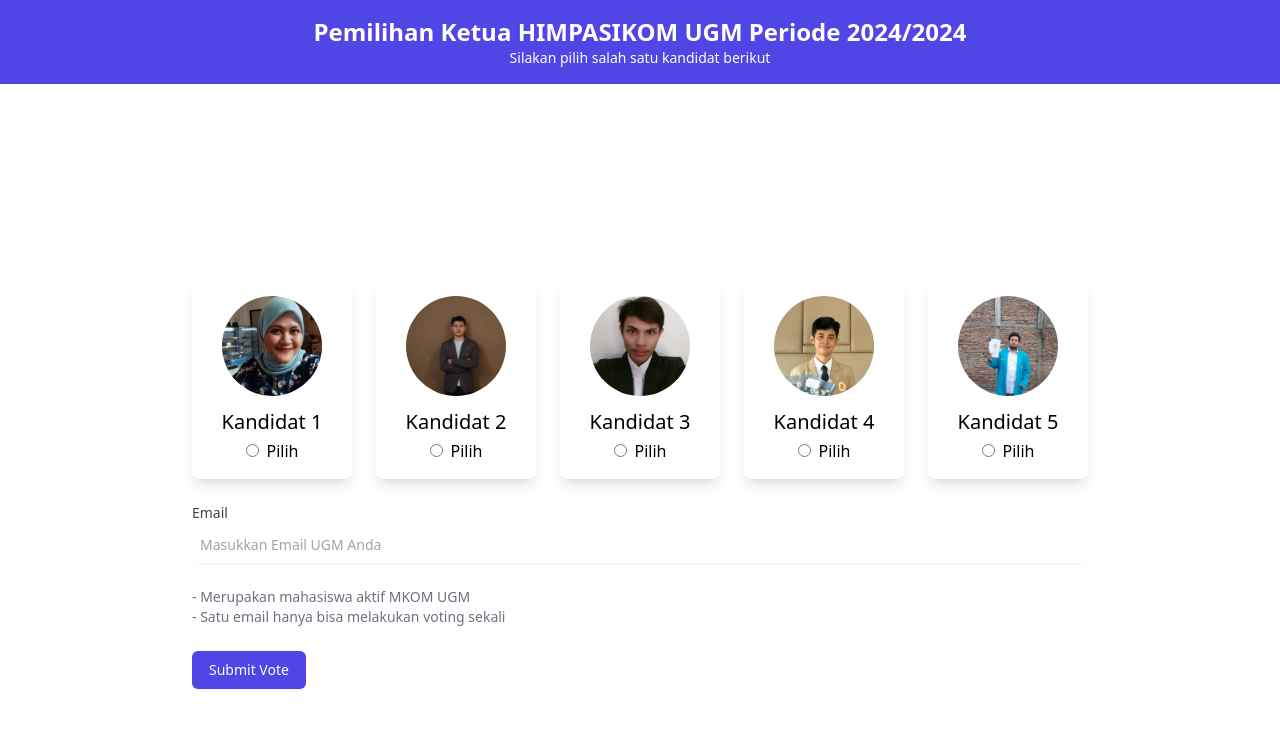
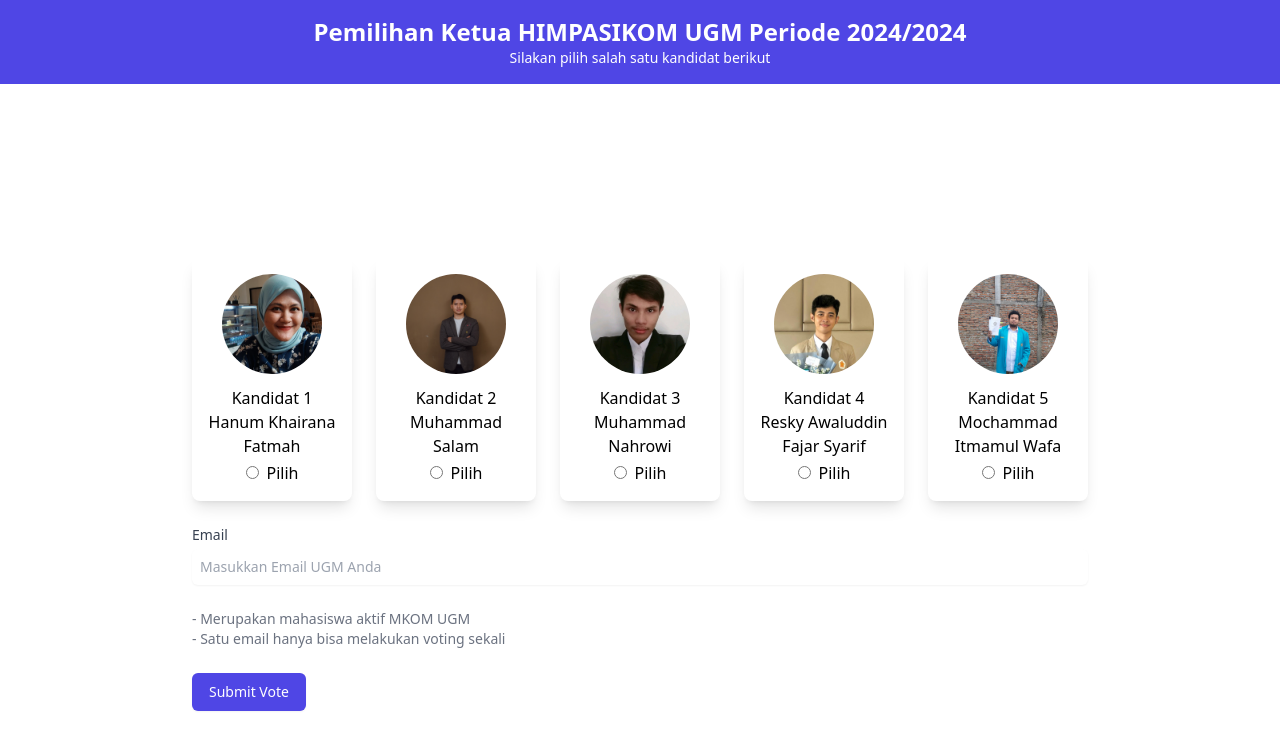
Before and after one commit to yudhaislamisulistya/e_voting_himpasikom, a Next.js app: page / in a window 1280 px wide. Shown: the top 750 px of the page. Built offline with nearby package versions, Linux system fonts and the light colour scheme.

Commit message:
update: Update candidate names and add loading spinner

```diff
--- a/pages/index.js
+++ b/pages/index.js
@@ -10,30 +10,35 @@
 
 // Data dummy untuk kandidat, gantilah dengan data sebenarnya
 const candidates = [
-  { id: 1, name: 'Kandidat 1', imageUrl: '/images/hanum.jpg' },
-  { id: 2, name: 'Kandidat 2', imageUrl: '/images/salam.jpg' },
-  { id: 3, name: 'Kandidat 3', imageUrl: '/images/hans.jpg' },
-  { id: 4, name: 'Kandidat 4', imageUrl: '/images/resky.jpg' },
-  { id: 5, name: 'Kandidat 5', imageUrl: '/images/wafa.jpg' },
+  { id: 1, name: 'Kandidat 1 Hanum Khairana Fatmah', imageUrl: '/images/hanum.jpg' },
+  { id: 2, name: 'Kandidat 2 Muhammad Salam', imageUrl: '/images/salam.jpg' },
+  { id: 3, name: 'Kandidat 3 Muhammad Nahrowi', imageUrl: '/images/hans.jpg' },
+  { id: 4, name: 'Kandidat 4 Resky Awaluddin Fajar Syarif', imageUrl: '/images/resky.jpg' },
+  { id: 5, name: 'Kandidat 5 Mochammad Itmamul Wafa', imageUrl: '/images/wafa.jpg' },
 ];
 
 export default function Home() {
   const [selectedCandidate, setSelectedCandidate] = useState(null);
   const [email, setEmail] = useState('');
+  const [isSubmitting, setIsSubmitting] = useState(false); // State baru untuk melacak status pengiriman
+
 
   const handleSubmit = async (e) => {
     e.preventDefault();
+    setIsSubmitting(true);
 
     // Validasi email untuk domain "@mail.ugm.ac.id"
     if (!email.endsWith('@mail.ugm.ac.id')) {
       toast.error('Silakan gunakan email dengan domain @mail.ugm.ac.id');
-      return; // Menghentikan fungsi jika validasi gagal
+      setIsSubmitting(false); // Pengiriman selesai, set isSubmitting kembali ke false
+      return;
     }
 
     // Validasi pemilihan kandidat/voting
     if (!selectedCandidate) {
       toast.error('Silakan pilih salah satu kandidat sebelum submit.');
-      return; // Menghentikan fungsi jika validasi gagal
+      setIsSubmitting(false); // Pengiriman selesai, set isSubmitting kembali ke false
+      return;
     }
 
     try {
@@ -54,6 +59,8 @@
       } else {
         toast.error('Terjadi kesalahan, silakan coba lagi.');
       }
+    } finally {
+      setIsSubmitting(false); // Pengiriman selesai atau terjadi error, set isSubmitting kembali ke false
     }
   }
 
@@ -72,7 +79,7 @@
               <div key={candidate.id} className='flex flex-col items-center p-4 shadow-lg rounded-lg'>
                 <Image src={candidate.imageUrl} alt={candidate.name} width={100} height={100} className='rounded-full' />
                 <div className='mt-3 text-center'>
-                  <div className='text-xl font-medium'>{candidate.name}</div>
+                  <div className='font-medium'>{candidate.name}</div>
                   <label htmlFor={`candidate-${candidate.id}`} className='cursor-pointer'>
                     <input
                       id={`candidate-${candidate.id}`}
@@ -110,12 +117,23 @@
               - Satu email hanya bisa melakukan voting sekali
             </p>
           </div>
-          <button
-            type='submit'
-            className='mt-6 inline-flex justify-center py-2 px-4 border border-transparent shadow-sm text-sm font-medium rounded-md text-white bg-indigo-600 hover:bg-indigo-700 focus:outline-none focus:ring-2 focus:ring-offset-2 focus:ring-indigo-500'
-          >
-            Submit Vote
-          </button>
+          <div>
+            {/* Konten halaman dan form... */}
+            <button
+              type="submit"
+              disabled={isSubmitting}
+              className="mt-6 inline-flex justify-center py-2 px-4 border border-transparent shadow-sm text-sm font-medium rounded-md text-white bg-indigo-600 hover:bg-indigo-700 focus:outline-none focus:ring-2 focus:ring-offset-2 focus:ring-indigo-500"
+            >
+              {isSubmitting ? (
+                <>
+                  <span className="spinner"></span>
+                  <span className="ml-2">Mengirim...</span>
+                </>
+              ) : (
+                'Submit Vote'
+              )}
+            </button>
+          </div>
         </form>
       </div>
     </div>
--- a/styles/globals.css
+++ b/styles/globals.css
@@ -1,3 +1,35 @@
 @tailwind base;
 @tailwind components;
 @tailwind utilities;
+
+.spinner {
+    border: 4px solid rgba(255, 255, 255, 0.3);
+    border-radius: 50%;
+    border-top: 4px solid #fff;
+    width: 16px;
+    height: 16px;
+    -webkit-animation: spin 1s linear infinite;
+    /* Safari */
+    animation: spin 1s linear infinite;
+}
+
+/* Safari */
+@-webkit-keyframes spin {
+    0% {
+        -webkit-transform: rotate(0deg);
+    }
+
+    100% {
+        -webkit-transform: rotate(360deg);
+    }
+}
+
+@keyframes spin {
+    0% {
+        transform: rotate(0deg);
+    }
+
+    100% {
+        transform: rotate(360deg);
+    }
+}
```
